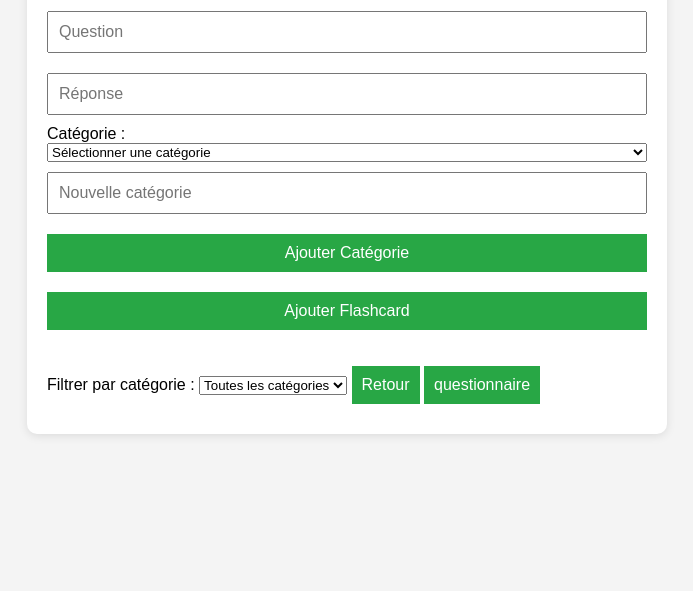
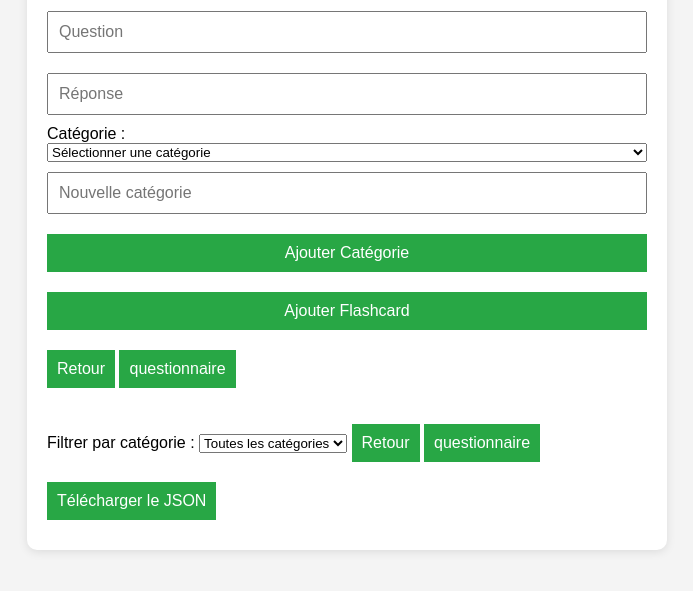
Before and after one commit to Valouzzzz/JUSTUDY_IT, a website: page public/flashcarde.html in a window 1280 px wide. Shown: the part 149-740 px from the top of the page, without its empty margins (293-986 px from the left). Drawn offline with Linux system fonts and the light colour scheme; no server answers.

Commit message:
Add JSON download button to flashcard form
Added a button to download JSON data.

```diff
--- a/public/flashcarde.html
+++ b/public/flashcarde.html
@@ -28,6 +28,8 @@
 
             <button type="submit">Ajouter Flashcard</button>
         </form>
+		<button onclick="window.location.href='http://localhost:3000/'">Retour</button>
+	<button onclick="window.location.href='http://localhost:3000/questionnaire.html'">questionnaire</button>
 
         <!-- Liste de flashcards -->
         <ul id="flashcardList"></ul>
@@ -41,8 +43,10 @@
 
         <button onclick="window.location.href='http://localhost:3000/'">Retour</button>
 	<button onclick="window.location.href='http://localhost:3000/questionnaire.html'">questionnaire</button>
+		<button type="button" id="downloadJson">Télécharger le JSON</button>
         <script src="flashcarde.js"></script>
     </div>
 </body>
 
+
 </html>
```
